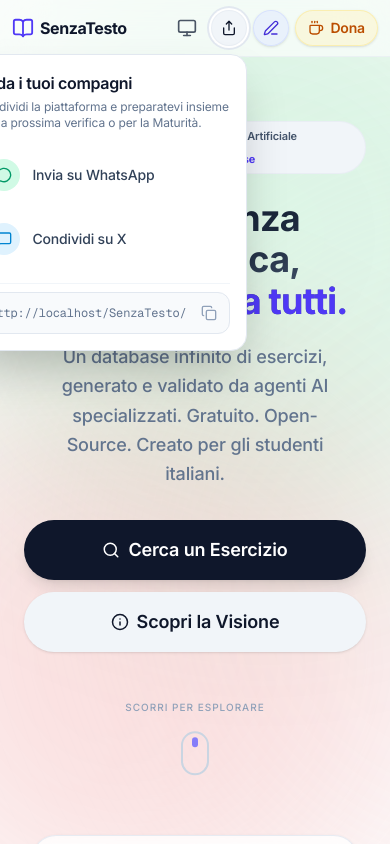
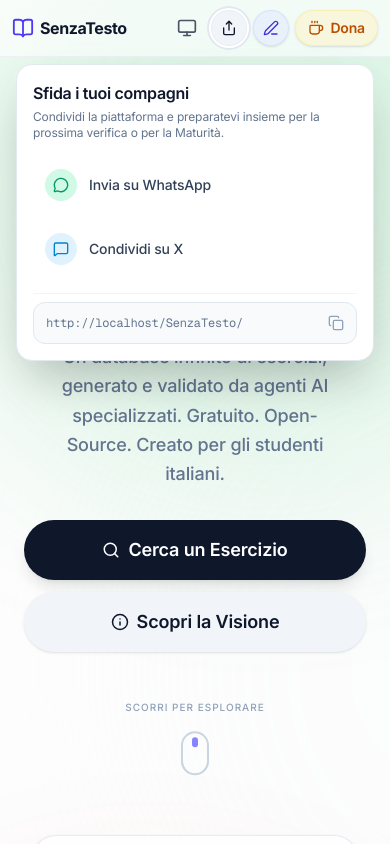
Before and after one commit to linzialessandro/SenzaTesto, a Next.js app in the folder apps/frontend/: page /SenzaTesto/ in a window 390 px wide. Both pictures are taken after a click on the button 229 px from the left and 28 px from the top of the page. Shown: the top 844 px of the page. Built offline with nearby package versions, Linux system fonts and the light colour scheme; no server answers; the database is empty.

Commit message:
fix(frontend): optimize glow rendering performance and fix share modal clipping on mobile

```diff
--- a/apps/frontend/src/app/globals.css
+++ b/apps/frontend/src/app/globals.css
@@ -95,6 +95,8 @@
   opacity: 0.15;
   border-radius: 50%;
   pointer-events: none;
+  transform: translateZ(0);
+  will-change: transform;
 }
 
 .dark .ambient-glow {
--- a/apps/frontend/src/app/layout.tsx
+++ b/apps/frontend/src/app/layout.tsx
@@ -59,7 +59,7 @@
           disableTransitionOnChange
         >
           {/* Background container to prevent scroll from glows */}
-          <div className="fixed inset-0 overflow-hidden pointer-events-none -z-10">
+          <div className="absolute inset-0 overflow-hidden pointer-events-none -z-10">
             {/* Ambient Glows - Subtle Italian Flag homage */}
             <div className="ambient-glow glow-green w-[40rem] h-[40rem] top-[-10%] left-[-15%]"></div>
             <div className="ambient-glow glow-white w-[50rem] h-[50rem] top-[20%] left-[25%] opacity-10"></div>
--- a/apps/frontend/src/components/ShareWidget.tsx
+++ b/apps/frontend/src/components/ShareWidget.tsx
@@ -66,7 +66,7 @@
             animate={{ opacity: 1, y: 0, scale: 1 }}
             exit={{ opacity: 0, y: 10, scale: 0.95 }}
             transition={{ duration: 0.2 }}
-            className="absolute right-0 mt-2 w-72 bg-white dark:bg-slate-900 border border-slate-200 dark:border-slate-800 shadow-2xl rounded-2xl p-4 z-40"
+            className="fixed left-4 right-4 top-[64px] z-[100] sm:absolute sm:left-auto sm:right-0 sm:top-auto sm:mt-2 sm:w-72 bg-white dark:bg-slate-900 border border-slate-200 dark:border-slate-800 shadow-2xl rounded-2xl p-4"
           >
             <div className="mb-4">
               <h4 className="font-semibold text-slate-900 dark:text-white mb-1">Sfida i tuoi compagni</h4>
```
